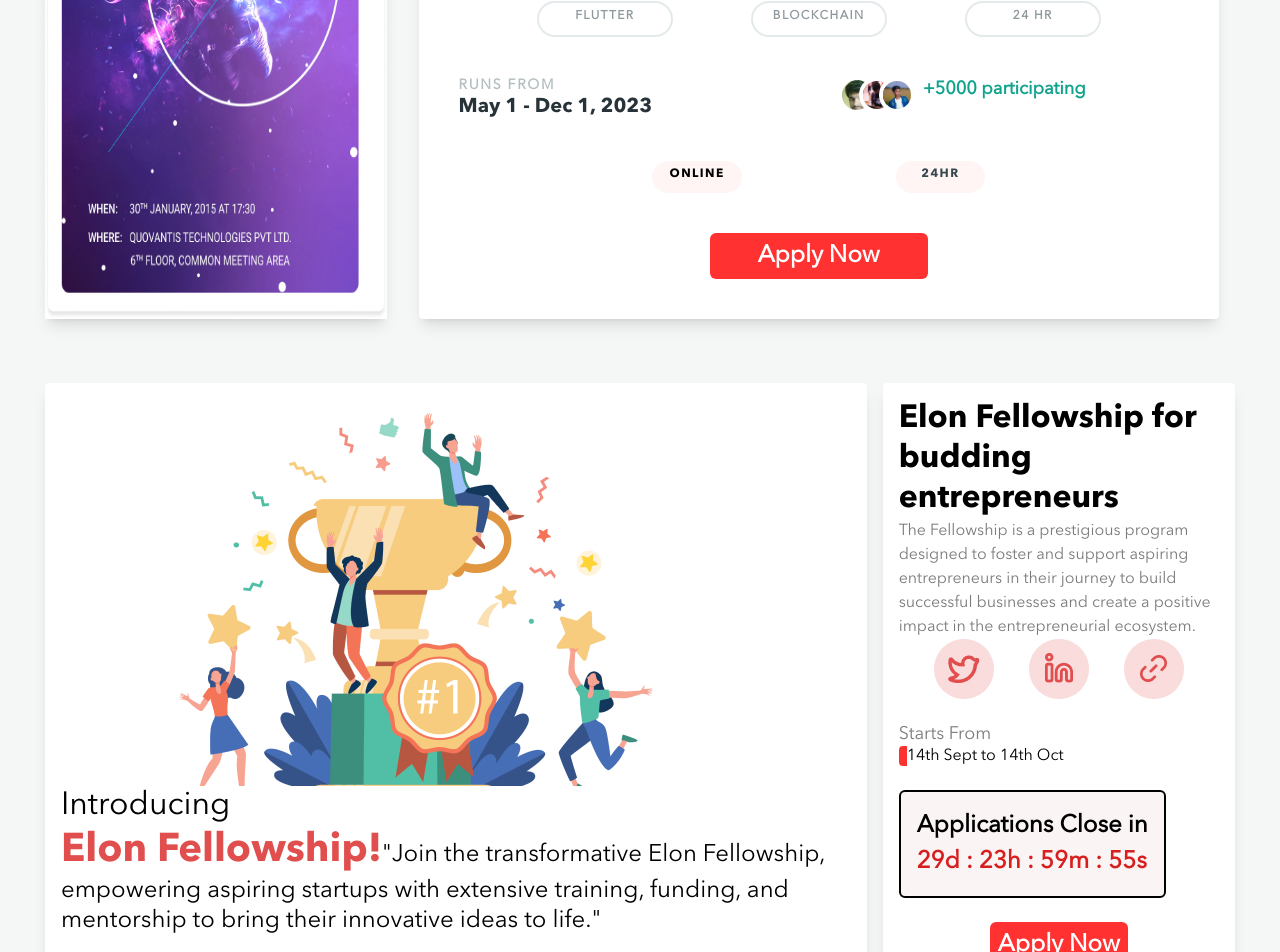
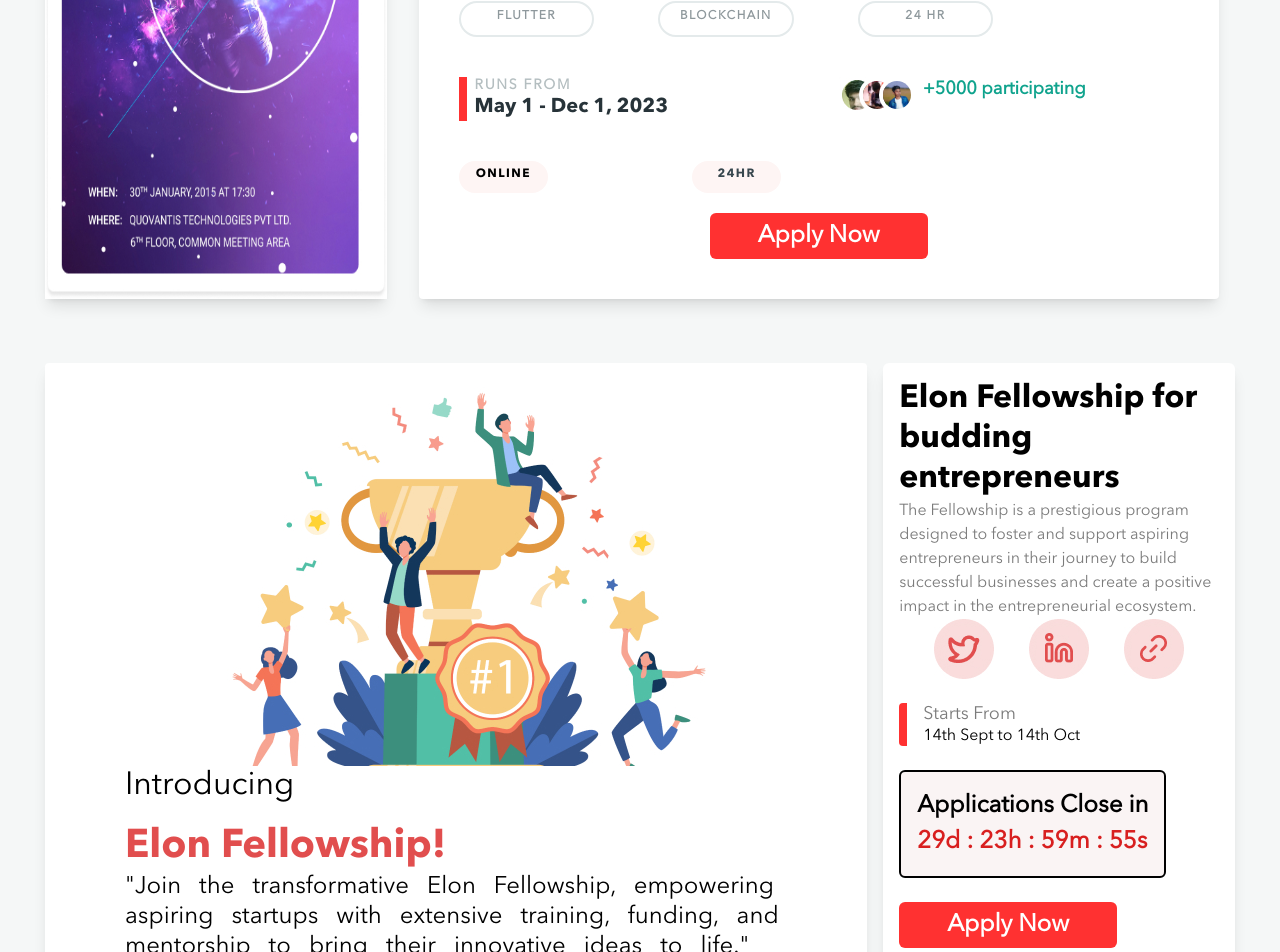
Before and after one commit to champlook/champlook-website, a Next.js app: page /home in a window 1280 px wide. Shown: the part 460-1412 px from the top of the page. Built offline with nearby package versions, Linux system fonts and the light colour scheme; no server answers; a web font is replaced by a local one.

Commit message:
optimezed home page

```diff
--- a/src/app/Components/Home/ContentSection.jsx
+++ b/src/app/Components/Home/ContentSection.jsx
@@ -100,7 +100,7 @@ export const ContentSection = () => {
             <div className="grid grid-cols-1 lg:grid-cols-2">
               <span className="sm:items-start text-[2.56rem] leading-[125%] font-avnextb text-gray-3">
                 <b className="text-2.56rem leading-[125%] font-avnextb text-gray-3 ">
-                  Hackathon 2015
+                  Hackathon 2023
                 </b>
               </span>
               <div className="flex justify-around mt-4 sm:mt-0 ">
@@ -127,7 +127,7 @@ export const ContentSection = () => {
               Hackathon
             </div>
 
-            <div className=" pt-8 text-[1.13rem] leading-[125%]  text-black text-left ">
+            <div className=" pt-8 text-[1.13rem] leading-[125%] font-avnext text-black text-left " >
               ETHIndia grants program is the ethos of a garden of possibilities.
               We believe that with the right resources and support, builders can
               grow and flourish, and their ideas can blossom into something
@@ -139,18 +139,18 @@ export const ContentSection = () => {
               THEME
             </div>
 
-            <div className="flex flex-row text-center pt-9 justify-evenly">
-              <div className=" rounded-xl box-border w-[8.47rem]  h-[2.25rem] border-[2px] border-solid border-whitesmoke-200">
+            <div className="flex flex-row justify-start text-center pt-9">
+              <div className=" rounded-xl box-border w-[8.47rem]  h-[2.25rem] mr-16 border-[2px] border-solid border-whitesmoke-200">
                 <b className="text-[0.75rem] tracking-[1.44px] leading-[1rem] uppercase  text-darkgray text-left">
                   Flutter
                 </b>
               </div>
-              <div className=" rounded-xl box-border w-[8.47rem] h-[2.25rem] border-[2px] border-solid border-whitesmoke-200">
+              <div className=" rounded-xl box-border w-[8.47rem] h-[2.25rem] mr-16 border-[2px] border-solid border-whitesmoke-200">
                 <b className=" text-[0.75rem] tracking-[1.44px] leading-[1rem] uppercase  text-darkgray text-left">
                   Blockchain
                 </b>
               </div>
-              <div className=" rounded-xl box-border w-[8.47rem] h-[2.25rem] border-[2px] border-solid border-whitesmoke-200">
+              <div className=" rounded-xl box-border w-[8.47rem] h-[2.25rem] mr-16 border-[2px] border-solid border-whitesmoke-200">
                 <b className=" text-[0.75rem] tracking-[1.44px] leading-[1rem] uppercase  text-darkgray text-left">
                   24 HR
                 </b>
@@ -167,11 +167,11 @@ export const ContentSection = () => {
             </div> */}
 
             <div className="grid grid-cols-1 gap-10 mt-10 min-[968px]:grid-cols-2">
-              <div>
-                <div className="relative text-[0.88rem] tracking-[1.68px] font-bold  leading-[1rem] uppercase  text-silver text-left">
+              <div className="border-l-8 border-red">
+                <div className="relative text-[0.88rem] tracking-[1.68px] font-bold pl-2 leading-[1rem] uppercase  text-silver text-left">
                   Runs from
                 </div>
-                <div className="relative text-[1.25rem] leading-[1.75rem]  text-darkslategray-200 text-left font-avnextb">
+                <div className="relative text-[1.25rem] leading-[1.75rem] pl-2  text-darkslategray-200 text-left font-avnextb">
                   May 1 - Dec 1, 2023
                 </div>
               </div>
@@ -198,8 +198,8 @@ export const ContentSection = () => {
               </div>
             </div>
 
-            <div className="flex flex-row p-10 text-center justify-evenly">
-              <div className=" rounded-2xl bg-snow-100 w-[5.59rem] h-[2rem]">
+            <div className="flex flex-row justify-start mt-10 mb-5 mr-10 text-center">
+              <div className=" rounded-2xl bg-snow-100 w-[5.59rem] h-[2rem] mr-36">
                 <b className=" text-[0.75rem] tracking-[1.44px] leading-[1rem] uppercasetext-darkslategray-100 text-left font-avnextb">
                   ONLINE
                 </b>
@@ -221,27 +221,28 @@ export const ContentSection = () => {
         </div>
 
         <div className="flex  justify-evenly  pb-[4rem] flex-col  sm:flex-row">
-          <div className="w-[100%] sm:w-[70%] p-4 mr-4 max-[640px]:mb-4 bg-white text-black h-auto shadow-lg rounded">
+          <div className="w-[100%] sm:w-[70%] px-20 p-4 mr-4 max-[640px]:mb-4 bg-white text-black h-auto shadow-lg rounded">
             <Image
               className=" w-[42.75rem] h-[24.19rem] object-cover"
               alt=""
               src={fellowbanner}
             />
 
-            <div className=" leading-[125%] text-[2rem] font-medium flex items-center w-[11.5rem]  font-avnextr">
+            <div className=" leading-[125%] text-[2rem] font-medium flex items-center w-[11.5rem] pb-4 font-avnextr">
               Introducing
             </div>
             <b className=" text-[2.5rem] leading-[125%]  text-indianred  w-[21.63rem]  font-avnextb">
               Elon Fellowship!
+              <br />
             </b>
-            <div className=" text-[1.5rem] leading-[125%]  w-[44.38rem] contents">
+            <div className="mt-4 text-[1.5rem] leading-[125%]  w-[44.38rem] contents " style={{"word-spacing":"12px"}}>
               "Join the transformative Elon Fellowship, empowering aspiring
               startups with extensive training, funding, and mentorship to bring
               their innovative ideas to life."
             </div>
           </div>
-          <div className="w-[100%] sm:w-[30%] p-4 max-[640px]:mb-4 bg-white text-black h-auto shadow-lg rounded">
-            <div className="text-[2rem] leading-[125%] inline-block  font-avnextb  ">
+          <div className="w-[100%] sm:w-[30%] p-4 max-[640px]:mb-4 bg-white text-black h-auto shadow-lg rounded-md">
+            <div className="text-[2rem] leading-[125%] inline-block  font-avnextb break-words">
               Elon Fellowship for budding entrepreneurs
             </div>
             <div className="text-[1rem] leading-[125%]  w-[22.25rem] h-[9.31rem] text-gray-1 contents">
@@ -269,12 +270,13 @@ export const ContentSection = () => {
                 src={linkicon}
               />
             </div>
-
-            <div className=" text-[1.13rem] leading-[125%] text-gray-1 pt-6">
+            <div className="pl-4 mt-6 border-l-8 rounded border-red">
+            <div className=" text-[1.13rem] leading-[125%] text-gray-1 ">
               Starts From
             </div>
-            <div className=" leading-[125%] border-l-8 border-red rounded">
+            <div className=" leading-[125%] ">
               14th Sept to 14th Oct
+            </div>
             </div>
 
             <div className="flex flex-col p-4 mt-6 font-extrabold border-2 text-[1.5rem] border-black rounded-md w-fit bg-[#FAF4F4]">
@@ -283,8 +285,8 @@ export const ContentSection = () => {
                 <CountdownTimer targetTime={targetTime} />
               </div>
             </div>
-            <div className="flex items-center justify-center">
-              <button className="text-[1.5rem] leading-[125%] m-6 w-auto p-2 bg-red text-white font-bold rounded-md">
+            <div className="flex items-center justify-start">
+              <button className="text-[1.5rem] leading-[125%] mt-6 px-12 w-auto p-2 bg-red text-white font-bold rounded-md">
                 Apply Now
               </button>
             </div>
--- a/src/app/signup/page.jsx
+++ b/src/app/signup/page.jsx
@@ -57,13 +57,13 @@ export default function page() {
   };
 
   return (
-    <div className="h-full flex flex-col justify-center items-center">
+    <div className="flex flex-col items-center justify-center h-full">
       <div className="w-[14.25rem] h-[4.69rem] mt-10 ">
         <Image src={img1} />
       </div>
       <div className="mt-7">
         <form action="">
-          <div className=" flex flex-col justify-start ">
+          <div className="flex flex-col justify-start ">
             <label htmlFor="FullName">Full Name</label>
             <input
               type="text"
@@ -77,7 +77,7 @@ export default function page() {
       </div>
       <div className="mt-2">
         <form action="">
-          <div className=" flex flex-col justify-start ">
+          <div className="flex flex-col justify-start ">
             <label htmlFor="setaUsername">Set a Username</label>
             <input
               type="text"
@@ -91,7 +91,7 @@ export default function page() {
       </div>
       <div className="mt-2">
         <form action="">
-          <div className=" flex flex-col justify-start ">
+          <div className="flex flex-col justify-start ">
             <label htmlFor="setaPassword">Set a Password</label>
             <input
               type="text"
@@ -107,7 +107,7 @@ export default function page() {
         <label htmlFor="">Select Gender</label>
         <div className="h-[50px]">
           <Select
-            className="basic-single   mt-2"
+            className="mt-2 basic-single"
             classNamePrefix="select"
             name="Select"
             isClearable={false}
@@ -126,10 +126,10 @@ export default function page() {
         </div>
       </div>
       <div className="mt-10 w-[21.5rem] flex justify-center items-center h-[40px]">
-        <div className="w-1/5 flex items-center justify-center">
+        <div className="flex items-center justify-center w-1/5">
           <Image src={img2} height={26} />
         </div>
-        <div className="font-avnextr w-full font-bold text-sm">
+        <div className="w-full text-sm font-bold font-avnextr">
           I want to receive email updates for the upcoming hackthons and
           initiatives.
         </div>
@@ -147,7 +147,7 @@ export default function page() {
           Terms of use{" "}
         </Link>{" "}
         and
-        <Link href="/privacy-policy" className="underline ml-2">
+        <Link href="/privacy-policy" className="ml-2 underline">
           privacy policy.
         </Link>
       </div>
```
